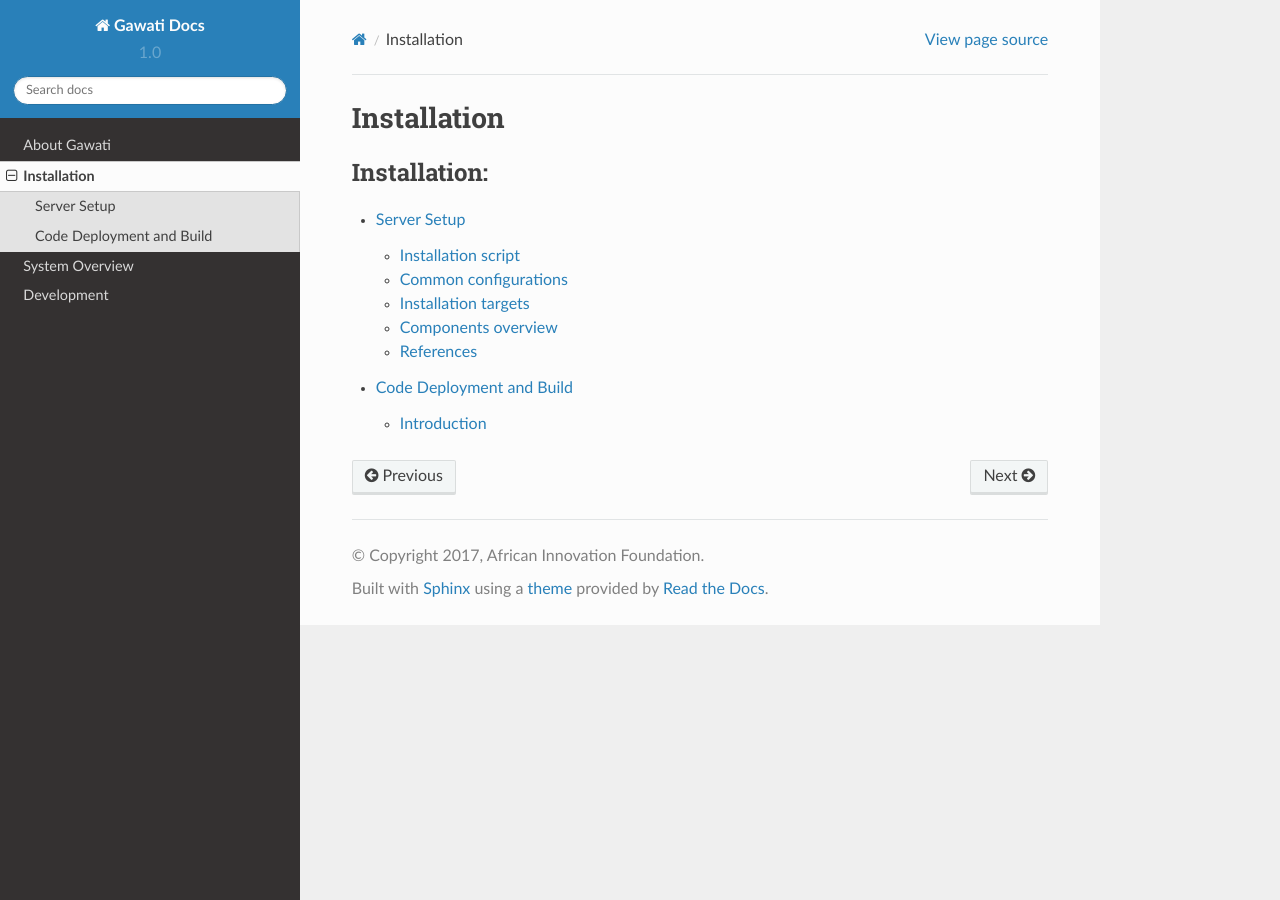
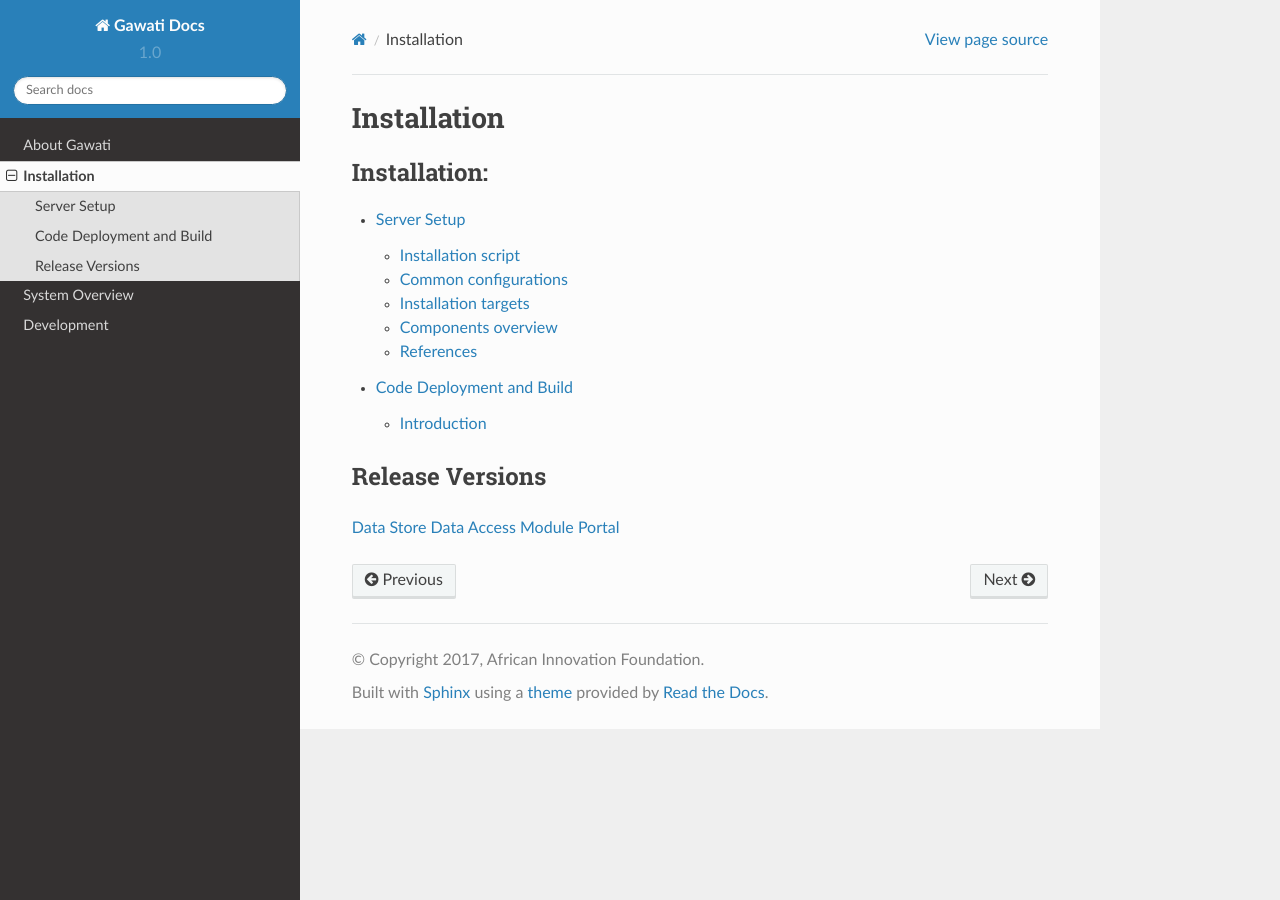
Before and after one commit to gawati/gawati-docs, a Sphinx documentation site: the page built from docs/source/setup/index.rst, in a window 1280 px wide. Built offline with Sphinx 7.4.7 and the Read the Docs theme 2.0.0, drawn with Linux system fonts in a browser that asks for light colours.

Commit message:
Add links Gawati releases on github.

```diff
--- a/docs/source/setup/index.rst
+++ b/docs/source/setup/index.rst
@@ -7,3 +7,15 @@ Installation
 
    setup-essentials
    setup-code
+
+
+Release Versions
+****************
+
+`Data Store`_
+`Data Access Module`_
+`Portal`_
+
+.. _Data Store: https://github.com/gawati/gawati-data-xml/releases
+.. _Data Access Module: https://github.com/gawati/gawati-data/releases
+.. _Portal: https://github.com/gawati/gawati-portal/releases
```
